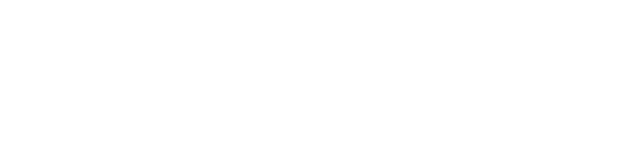
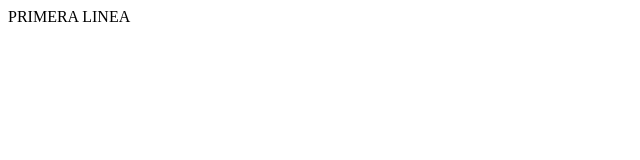
Before and after one commit to JoseDlhB/clase_git_unimag, a plain HTML site: page index.html in a window 1280 px wide. Shown: the whole page, without its empty margins (0-640 px from the left). Drawn offline with Linux system fonts and the light colour scheme.

Commit message:
Segundo commit

```diff
--- a/index.html
+++ b/index.html
@@ -4,9 +4,9 @@
     <meta charset="UTF-8">
     <meta http-equiv="X-UA-Compatible" content="IE=edge">
     <meta name="viewport" content="width=device-width, initial-scale=1.0">
-    <title>Document</title>
+    <title>Mi página web</title>
 </head>
 <body>
-
+    <div>PRIMERA LINEA</div>
 </body>
 </html>
```
